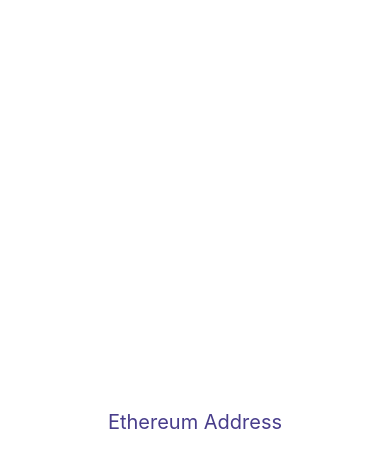
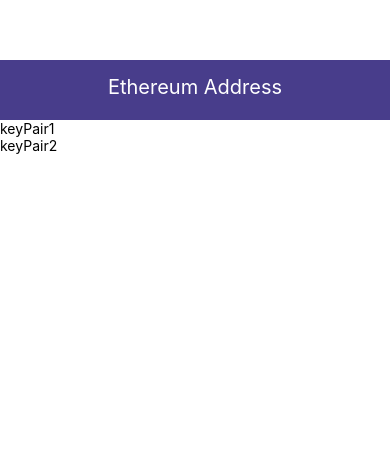
Before and after one commit to rsum1/EthWalletReactNative, a React Native app: screen / in a window 390 px wide. Shown: the top 468 px of the page. Built offline with nearby package versions, Linux system fonts and the light colour scheme.

Commit message:
sample home page with key pair text

```diff
--- a/App.js
+++ b/App.js
@@ -1,10 +1,21 @@
-import React from 'react';
-import {View, Text, StyleSheet} from 'react-native';
+import React, {useState} from 'react';
+import {View, Text, StyleSheet, FlatList} from 'react-native';
+import Header from './components/Header';
+import {v4 as uuidv4} from 'uuid';
 
 const App = () => {
+  const [keyPair, getKeyPair] = useState([
+    {id: uuidv4(), text: 'keyPair1'},
+    {id: uuidv4(), text: 'keyPair2'},
+  ]);
+
   return (
     <View style={styles.container}>
-      <Text style={styles.text}>Ethereum Address</Text>
+      <Header title="Ethereum Address" />
+      <FlatList
+        data={keyPair}
+        renderItem={({item}) => <Text>{item.text}</Text>}
+      />
     </View>
   );
 };
@@ -12,12 +23,7 @@ const App = () => {
 const styles = StyleSheet.create({
   container: {
     flex: 1,
-    justifyContent: 'center',
-    alignItems: 'center',
-  },
-  text: {
-    fontSize: 20,
-    color: 'darkslateblue'
+    paddingTop: 60,
   },
 });
 
--- /dev/null
+++ b/components/Header.js
@@ -0,0 +1,25 @@
+import React from 'react';
+import {View, Text, StyleSheet} from 'react-native';
+
+const Header = ({title}) => {
+  return (
+    <View style={styles.header}>
+      <Text style={styles.text}>{title}</Text>
+    </View>
+  );
+};
+
+const styles = StyleSheet.create({
+  header: {
+    height: 60,
+    padding: 15,
+    backgroundColor: 'darkslateblue',
+  },
+  text: {
+    color: '#fff',
+    fontSize: 20,
+    textAlign: 'center',
+  },
+});
+
+export default Header;
--- a/package.json
+++ b/package.json
@@ -13,7 +13,7 @@
     "react": "16.11.0",
     "react-native": "0.62.2",
     "react-native-vector-icons": "^6.6.0",
-    "uuid4": "^1.1.4"
+    "uuidv4": "^6.0.9"
   },
   "devDependencies": {
     "@babel/core": "7.9.6",
```
Also changed, not shown: 1 other file (tests, documents, lock files or other folders).
